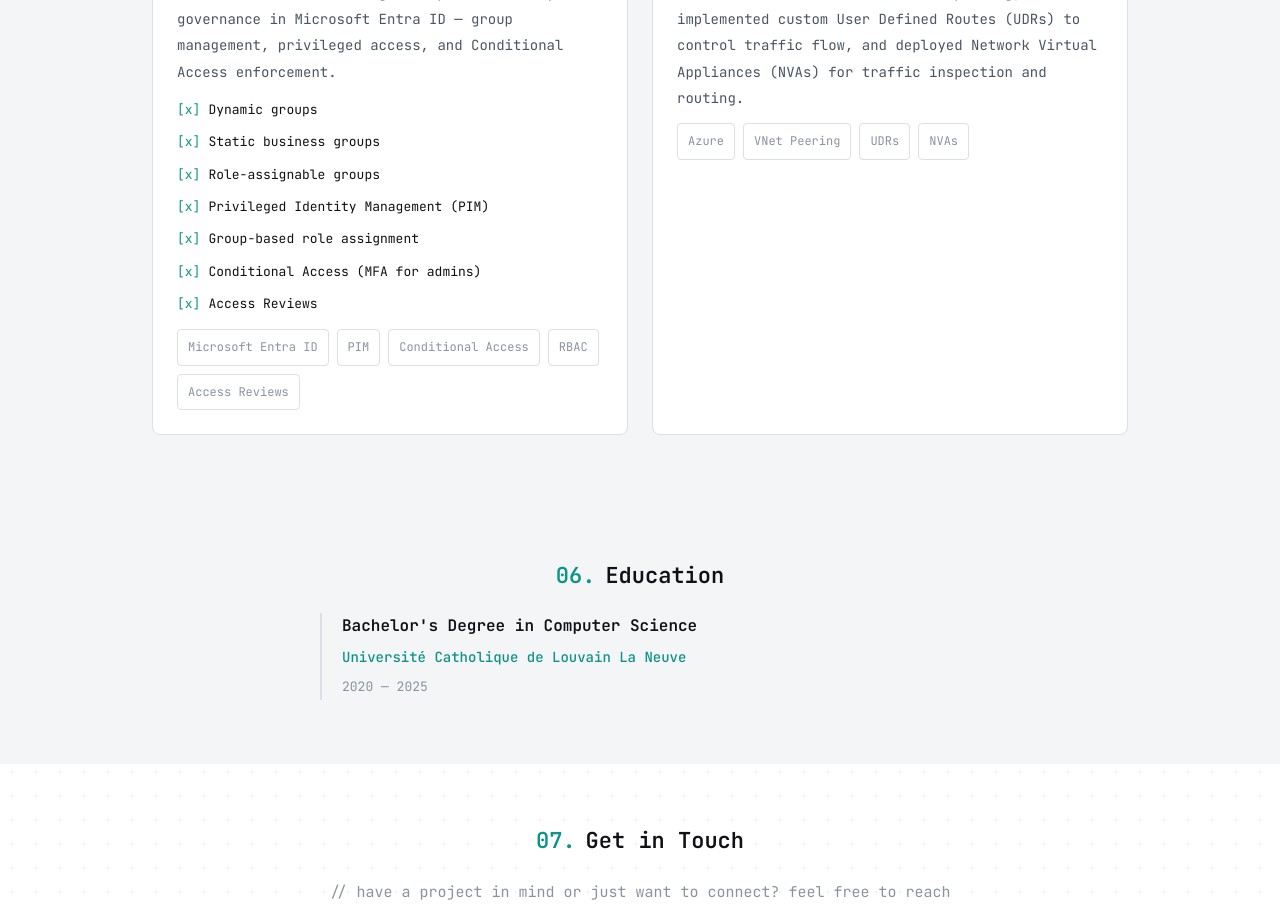
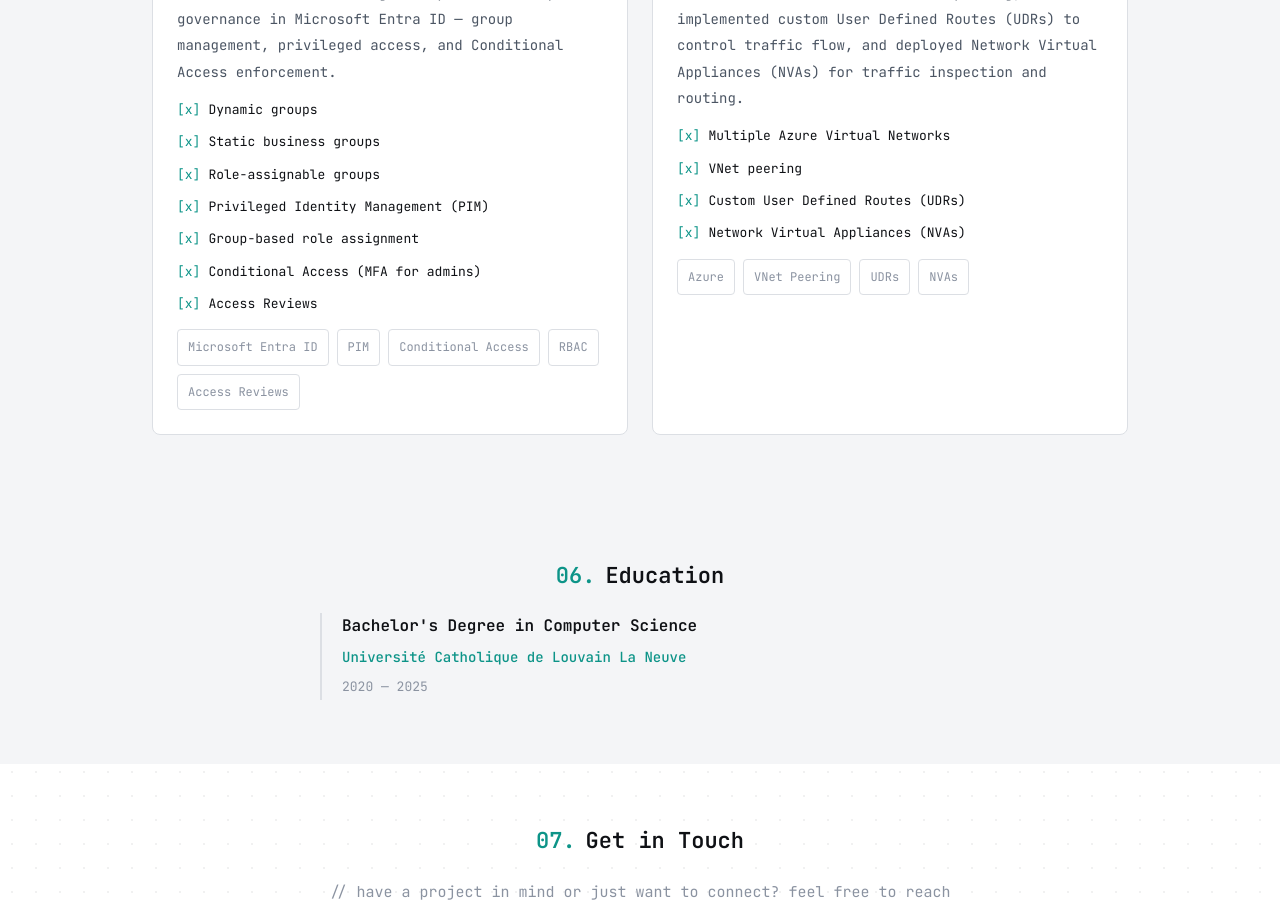
Before and after one commit to giannismatr/portfolio, a React (Vite) app: page / in a window 1280 px wide. Shown: the part 2720-3630 px from the top of the page. Built offline with nearby package versions, Linux system fonts and the light colour scheme.

Commit message:
Add checklist to Multi-VNet lab project for consistency

```diff
--- a/src/data/content.ts
+++ b/src/data/content.ts
@@ -102,6 +102,12 @@
     description:
       'Designed and deployed multiple Azure Virtual Networks interconnected via VNet peering, implemented custom User Defined Routes (UDRs) to control traffic flow, and deployed Network Virtual Appliances (NVAs) for traffic inspection and routing.',
     tags: ['Azure', 'VNet Peering', 'UDRs', 'NVAs'],
+    checklist: [
+      { label: 'Multiple Azure Virtual Networks', done: true },
+      { label: 'VNet peering', done: true },
+      { label: 'Custom User Defined Routes (UDRs)', done: true },
+      { label: 'Network Virtual Appliances (NVAs)', done: true },
+    ],
   },
 ];
 
```
